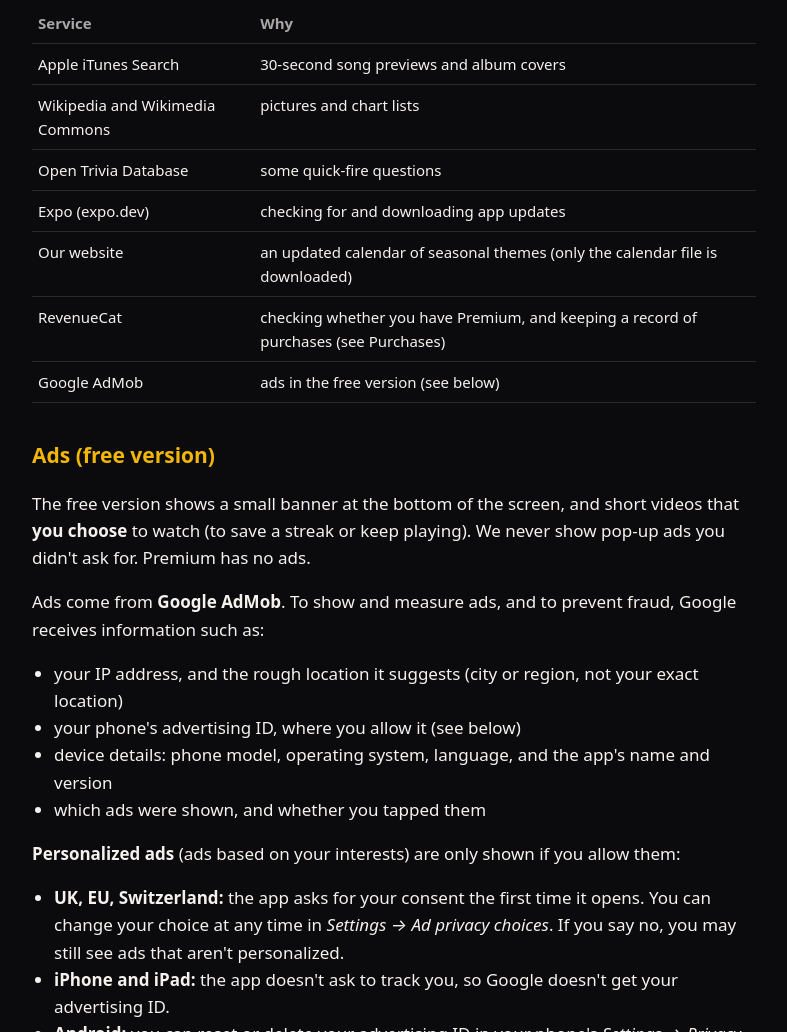
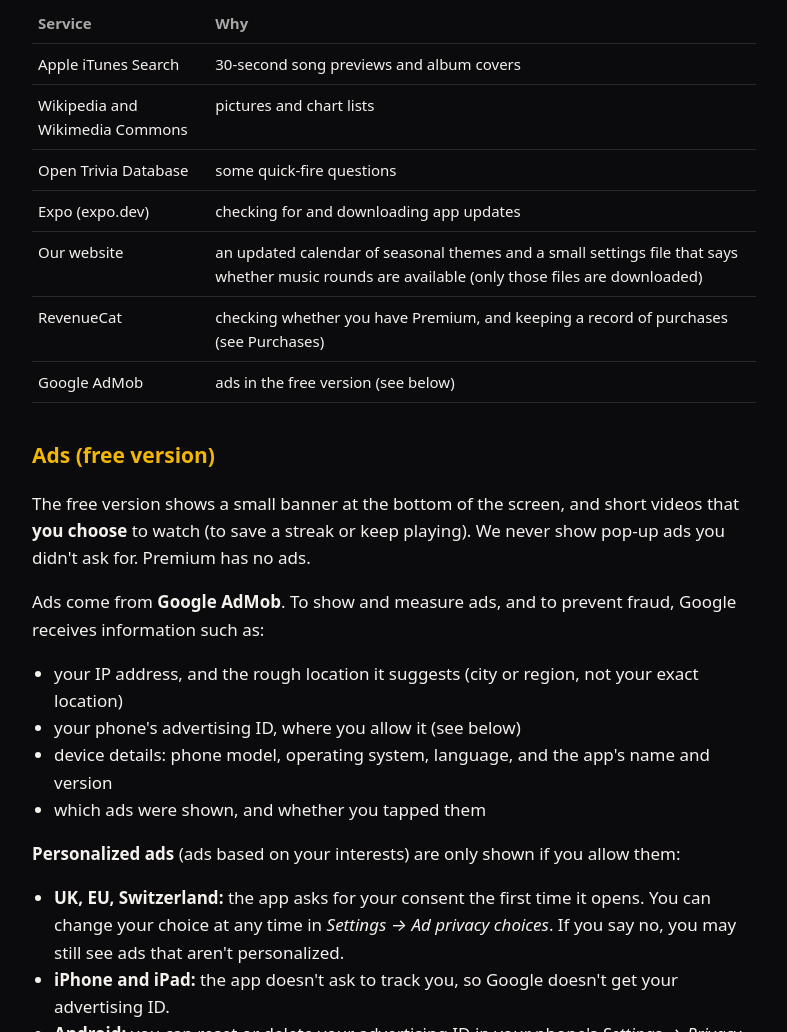
Before and after one commit to qualitytradeholdingsllc/QualityTradeHoldingsLLC.github.io, a plain HTML site: page privacy.html in a window 1280 px wide. Shown: the part 1138-2170 px from the top of the page, without its empty margins (246-1033 px from the left). Drawn offline with Linux system fonts and the light colour scheme.

Commit message:
Add files via upload

```diff
--- a/privacy.html
+++ b/privacy.html
@@ -67,7 +67,7 @@
     <tr><td>Wikipedia and Wikimedia Commons</td><td>pictures and chart lists</td></tr>
     <tr><td>Open Trivia Database</td><td>some quick-fire questions</td></tr>
     <tr><td>Expo (expo.dev)</td><td>checking for and downloading app updates</td></tr>
-    <tr><td>Our website</td><td>an updated calendar of seasonal themes (only the calendar file is downloaded)</td></tr>
+    <tr><td>Our website</td><td>an updated calendar of seasonal themes and a small settings file that says whether music rounds are available (only those files are downloaded)</td></tr>
     <tr><td>RevenueCat</td><td>checking whether you have Premium, and keeping a record of purchases (see Purchases)</td></tr>
     <tr><td>Google AdMob</td><td>ads in the free version (see below)</td></tr>
   </table>
--- /dev/null
+++ b/quizit-config.json
@@ -0,0 +1 @@
+{ "clipsOff": false }
```
